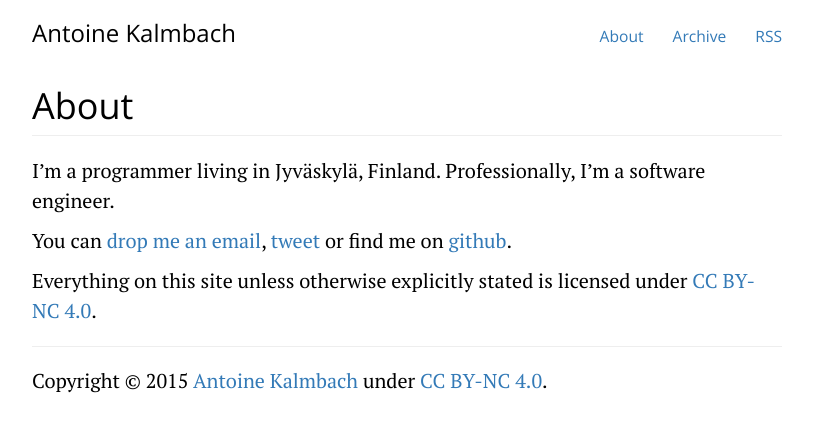
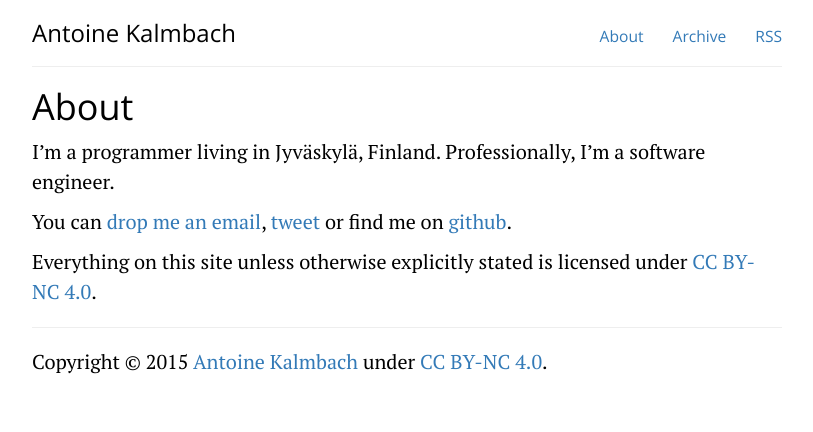
Before and after one commit to ane/ane.github.io, a Jekyll site: the page built from about.md, in a window 1280 px wide. Shown: the top 432 px of the page, without its empty margins (233-1046 px from the left). Built offline with Jekyll 4.4.1, drawn with Linux system fonts in a browser that asks for light colours; Markdown is read by kramdown in place of the engine named in the settings.

Commit message:
fix layouts

```diff
--- a/_layouts/default.html
+++ b/_layouts/default.html
@@ -109,6 +109,7 @@
               </h3>
             </div>
           </header>
+          <hr/>
           <div class="content">
           {{ content }}
           </div>
--- a/_layouts/page.html
+++ b/_layouts/page.html
@@ -5,9 +5,7 @@ post_class: post-template page-template
 
 <main class="content" role="main">
   <article class="post">
-
-    <h1 class="page-header">{{ page.title }}</h1>
-
+    <h1>{{ page.title }}</h1>
     <section class="post-content">
       {{content}}
     </section>
--- a/_layouts/post.html
+++ b/_layouts/post.html
@@ -5,7 +5,7 @@ post_class: post-template
 ---
 
 <header class="post-header">
-  <h1 class="page-header">{{ page.title }}</h1>
+  <h1>{{ page.title }}</h1>
   <section class="text-muted">
     <p>
       <time class="text-muted" datetime="{{ page.date | date:"%Y-%m-%d" }}">
```
